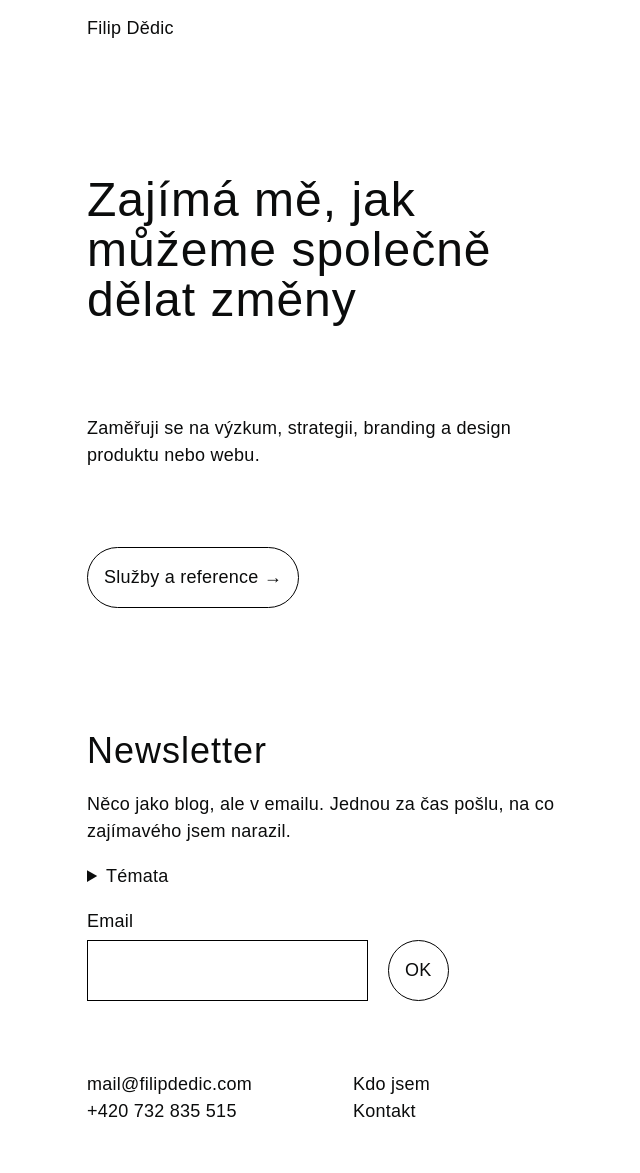
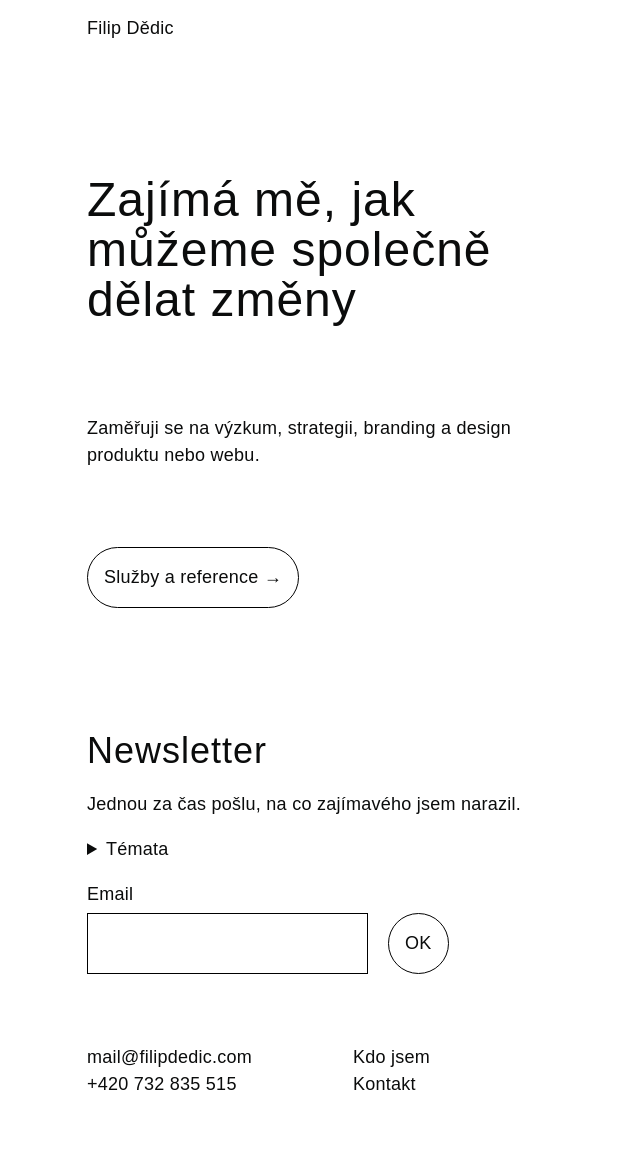
Before and after one commit to fdedic/fdedic.github.io, a Jekyll site: the page built from index.md, in a window 1280 px wide. Shown: the whole page, without its empty margins (173-813 px from the left). Built offline with Jekyll 4.4.1, drawn with Linux system fonts in a browser that asks for light colours; nearby versions of some CDN libraries; some web fonts are replaced; after the commit the page ends 1146 px from its top, so only the background shows below that.

Commit message:
Update index.html

```diff
--- a/_layouts/index.html
+++ b/_layouts/index.html
@@ -11,7 +11,7 @@
             {{content}}
             <hr>
             <h2>Newsletter</h2>
-            <p>Něco jako blog, ale v emailu. Jednou za čas pošlu, na co zajímavého jsem narazil.</p>
+            <p>Jednou za čas pošlu, na co zajímavého jsem narazil.</p>
             <p>
               <details>
               <summary>Témata</summary>
```
Also changed, not shown: other parts of _layouts/index.html (+2 -1 lines).
